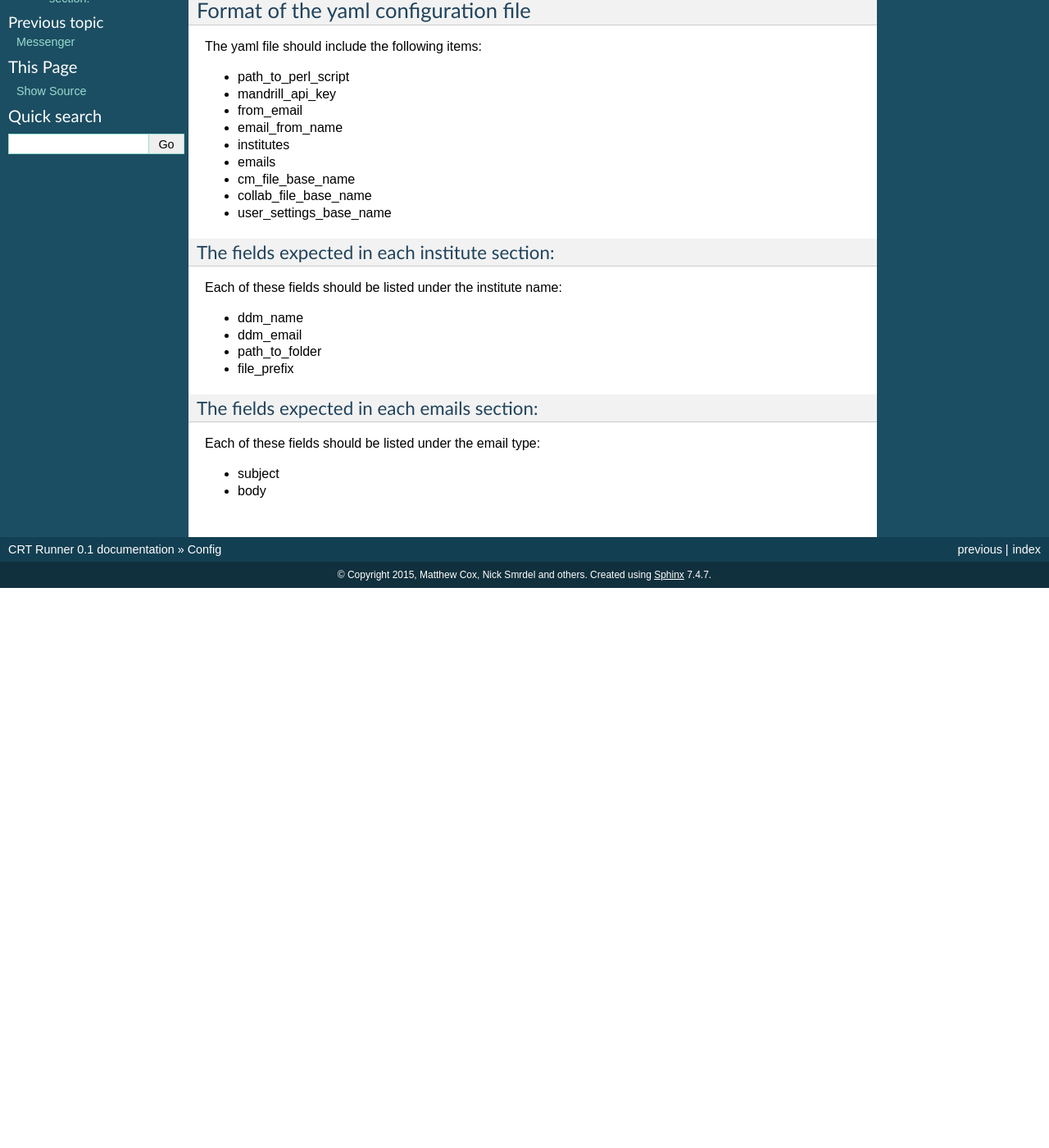
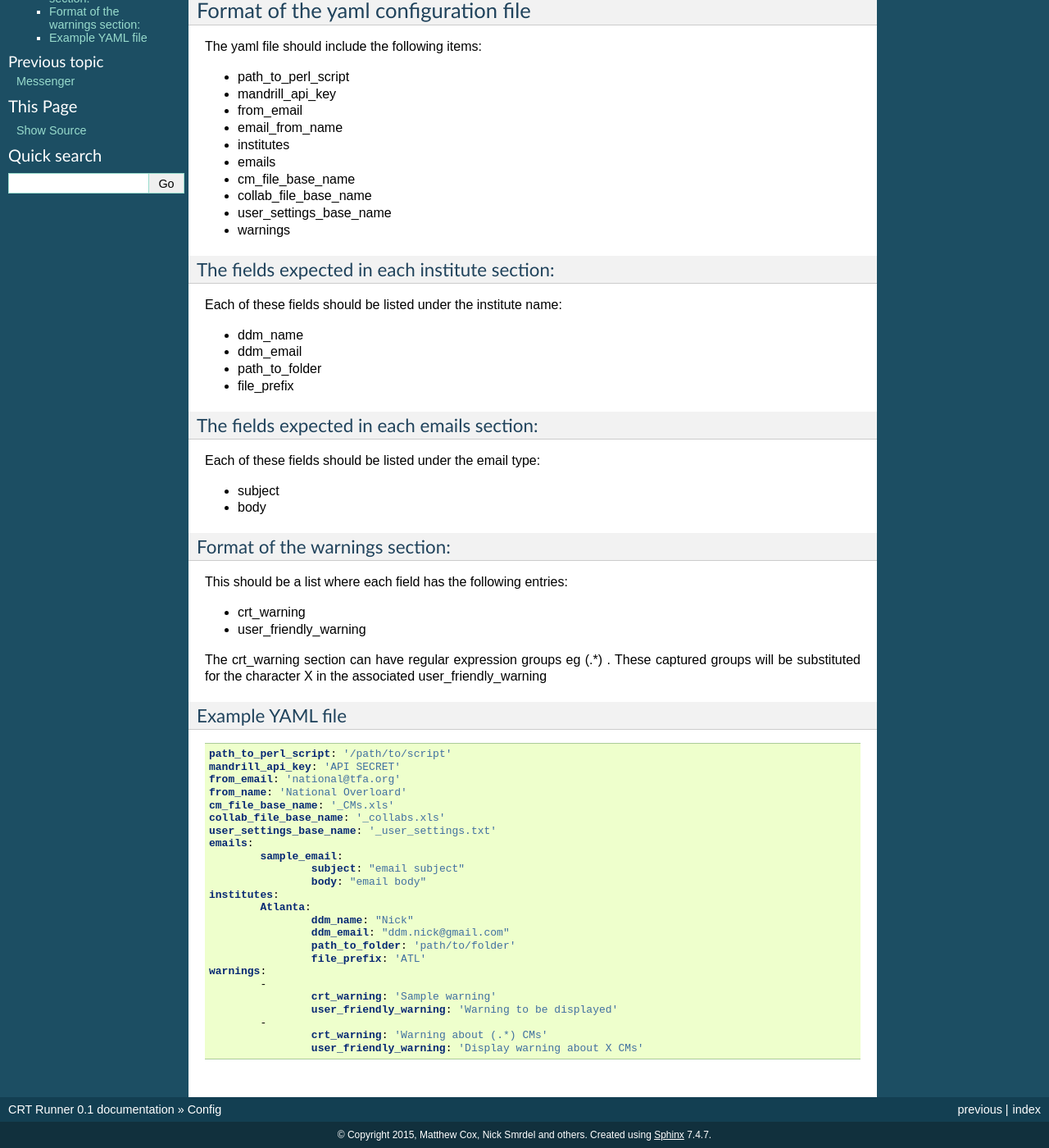
Before and after one commit to mr-mcox/crt_runner, a Sphinx documentation site: the page built from doc/source/config.rst, in a window 1280 px wide and 1400 px high, scrolled down 212 px. Shown: the whole window at 82% size. Built offline with Sphinx 7.4.7, drawn with Linux system fonts in a browser that asks for light colours; before the commit the page ends 929 px from its top, so only the background shows below that.

Commit message:
Added some documentation about config yaml file. Fixes #13.

```diff
--- a/doc/source/config.rst
+++ b/doc/source/config.rst
@@ -18,6 +18,7 @@ The yaml file should include the following items:
 * cm_file_base_name
 * collab_file_base_name
 * user_settings_base_name
+* warnings
 
 The fields expected in each institute section:
 ----------------------------------------------
@@ -34,3 +35,42 @@ Each of these fields should be listed under the email type:
 
 * subject
 * body
+
+
+Format of the warnings section:
+----------------------------------------------
+This should be a list where each field has the following entries:
+
+* crt_warning
+* user_friendly_warning
+
+The crt_warning section can have regular expression groups eg (.*) . These captured groups will be substituted for the character X in the associated user_friendly_warning
+
+Example YAML file
+----------------------------------------------
+.. code-block:: yaml
+
+	path_to_perl_script: '/path/to/script'
+	mandrill_api_key: 'API SECRET'
+	from_email: 'national@tfa.org'
+	from_name: 'National Overloard'
+	cm_file_base_name: '_CMs.xls'
+	collab_file_base_name: '_collabs.xls'
+	user_settings_base_name: '_user_settings.txt'
+	emails:
+		sample_email:
+			subject: "email subject"
+			body: "email body"
+	institutes:
+		Atlanta:
+			ddm_name: "Nick"
+			ddm_email: "ddm.nick@gmail.com"
+			path_to_folder: 'path/to/folder'
+			file_prefix: 'ATL'
+	warnings:
+		-
+			crt_warning: 'Sample warning'
+			user_friendly_warning: 'Warning to be displayed'
+		-
+			crt_warning: 'Warning about (.*) CMs'
+			user_friendly_warning: 'Display warning about X CMs'
```
Also changed, not shown: 13 other files.
